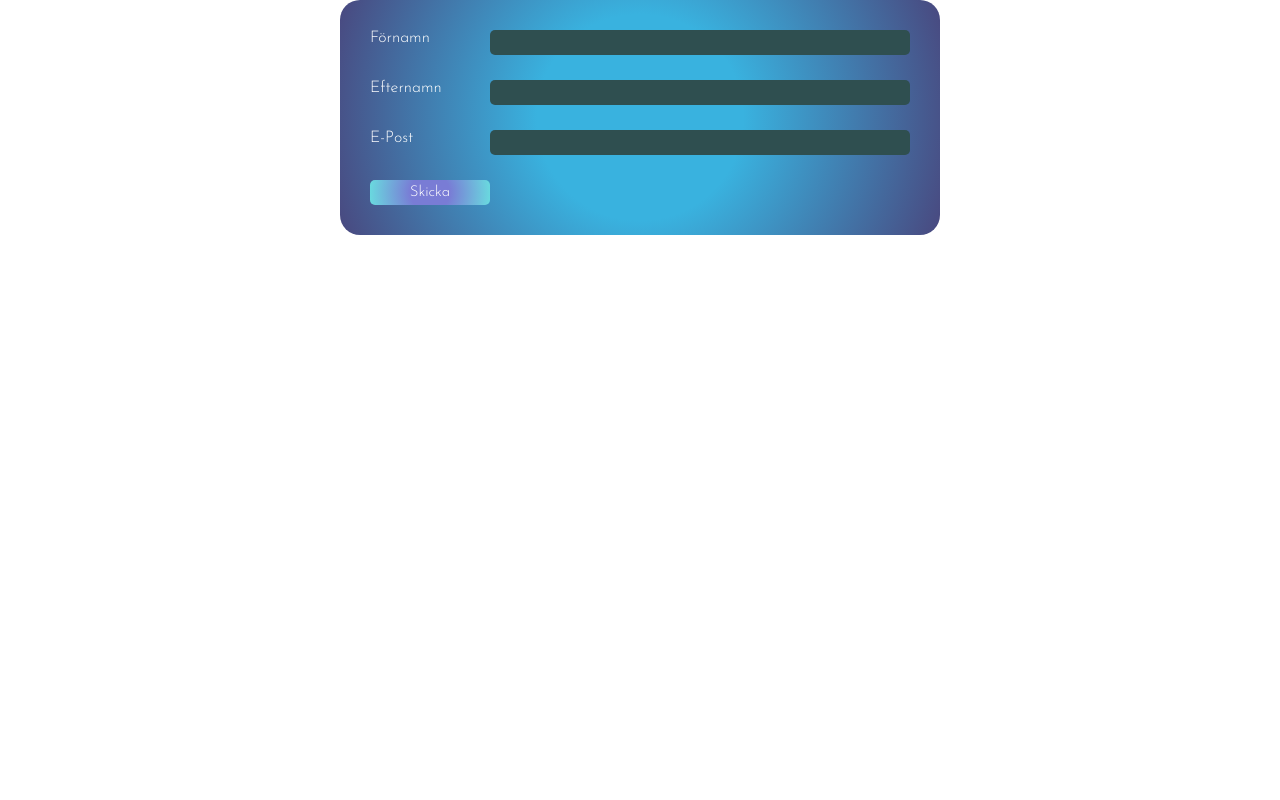
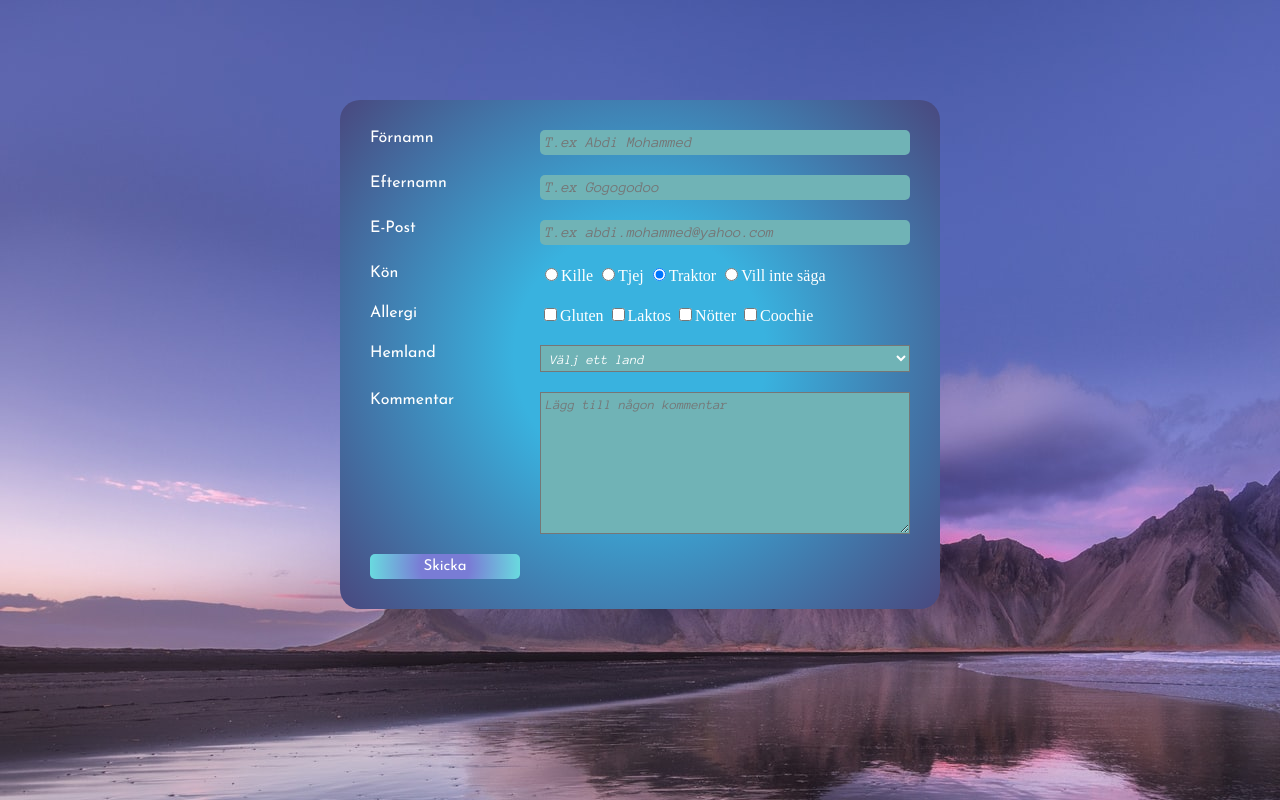
Before and after one commit to jacobwalla/EE19-ar2, a plain HTML site: page 6-formular/form/form.html in a window 1280 px wide. Drawn offline with Linux system fonts and the light colour scheme; a web font is replaced by a local one.

Commit message:
Övat radio, checkbox, select, textarea

```diff
--- a/6-formular/form/form.html
+++ b/6-formular/form/form.html
@@ -4,17 +4,48 @@
     <meta charset="utf-8">
     <meta name="viewport" content="width=device-width, initial-scale=1">
     <title>Enkelt Formulär</title>
-    <link href="https://fonts.googleapis.com/css2?family=Josefin+Sans:wght@300&family=Nova+Mono&display=swap" rel="stylesheet">
+    <link href="https://fonts.googleapis.com/css2?family=Anonymous+Pro:ital@1&family=Josefin+Sans&display=swap" rel="stylesheet">
     <link rel="stylesheet" href="style.css">
 </head>
 <body>
     <form action="">
         <label for="fnamn">Förnamn</label>
-        <input id="fnamn" type="text">
+        <input id="fnamn" type="text" placeholder="T.ex Abdi Mohammed">
         <label for="enamn">Efternamn</label>
-        <input id="enamn" type="text">
+        <input id="enamn" type="text" placeholder="T.ex Gogogodoo">
         <label for="epost">E-Post</label>
-        <input id="epost" type="email">
+        <input id="epost" type="email" placeholder="T.ex abdi.mohammed@yahoo.com">
+        <label for="kön">Kön</label>
+        <div>
+            <input type="radio" name="kön">Kille
+            <input type="radio" name="kön">Tjej
+            <input type="radio" name="kön" checked>Traktor
+            <input type="radio" name="kön">Vill inte säga
+        </div>
+        <label for="allergi">Allergi</label>
+        <div>
+            <input type="checkbox" name="allergi">Gluten
+            <input type="checkbox" name="allergi">Laktos
+            <input type="checkbox" name="allergi">Nötter
+            <input type="checkbox" name="allergi">Coochie
+        </div>
+        <label for="Hemland">Hemland</label>
+        <select name="Hemland">
+            <option value="0">Välj ett land</option>
+            <option value="1">Israel</option>
+            <option value="2">Nigeria</option>
+            <option value="3">Svergie</option>
+            <option value="4">Amerika</option>
+            <option value="5">Ryssland</option>
+            <option value="6">Sydafrika</option>
+            <option value="7">Elfbenskusten</option>
+            <option value="8">Afghanistan(rapist)</option>
+            <option value="9">Syrien</option>
+            <option value="10">Annat</option>
+        </select>
+
+        <label>Kommentar</label>
+        <textarea cols="30" rows="10" placeholder="Lägg till någon kommentar"></textarea>
         <button>Skicka</button>
     </form>
 </body>
--- a/6-formular/form/style.css
+++ b/6-formular/form/style.css
@@ -11,41 +11,67 @@ body, h1, h2, h3, h4, h5, h6, p, ul {
 }
 
 /* Formulärets utseende */
-body{
-
+body {
+    background: url(./bilder/luca-micheli-ruWkmt3nU58-unsplash.jpg);
 }
-form{
-    background: radial-gradient(circle, rgba(57,178,223,1) 32%, rgba(73,72,127,1) 100%);
-    margin: auto;
+form {
+    background: radial-gradient(circle, rgba(57, 178, 223, 1) 32%, rgba(73, 72, 127, 1) 100%);
+    margin: 100px auto;
     width: 600px;
     padding: 30px;
     border-radius: 20px;
+
+    /* Två kolumner */
     display: grid;
-    grid-template-columns: 120px auto;
+    grid-template-columns: 150px auto;
+    gap: 20px;
 }
-form label{
+form label {
     font-family: 'Josefin Sans', sans-serif;
     color: white;
 }
-form input{
-    font-family: 'Nova Mono', monospace;
-    margin-bottom: 25px;
+form input {
+    font-family: 'Anonymous Pro', monospace;
     padding: 5px;
-    background: rgb(47, 79, 80);
+    background: rgb(112, 179, 182);
     color: white;
     border: none;
     border-radius: 5px;
+    font-size: 15px;
 }
-form button{
+form input[type="radio"], form input[type="checkbox"] {
+    font-family: 'Anonymous Pro', monospace;
+    padding: 5px;
+    color: white;
+    border: none;
+    border-radius: 5px;
+    font-size: 15px;
+}
+div{
+    color: white;
+}
+form select {
+    font-family: 'Anonymous Pro', monospace;
+    padding: 5px;
+    background: rgb(112, 179, 182);
+    color: white;
+}
+form textarea {
+    font-family: 'Anonymous Pro', monospace;
+    padding: 5px;
+    background: rgb(112, 179, 182);
+    color: white;
+}
+form button {
     color: white;
     padding: 5px;
     border: none;
     border-radius: 5px;
     font-family: 'Josefin Sans', sans-serif;
     font-size: 15px;
-    background: radial-gradient(circle, rgba(121,124,213,1) 32%, rgba(105,219,223,1) 100%);
+    background: radial-gradient(circle, rgba(121, 124, 213, 1) 32%, rgba(105, 219, 223, 1) 100%);
 }
-form button:hover{
+form button:hover {
     color: white;
     padding: 5px;
     border: none;
@@ -55,7 +81,7 @@ form button:hover{
     background: radial-gradient(circle, rgb(65, 67, 114) 32%, rgb(71, 145, 148) 100%);
     box-shadow: 0 0 10px white;
 }
-form button:active{
+form button:active {
     color: white;
     padding: 5px;
     border: none;
```
Also changed, not shown: 6-formular/form/bilder/diego-ph-5LOhydOtTKU-unsplash.jpg (added), 6-formular/form/bilder/luca-micheli-ruWkmt3nU58-unsplash.jpg (added).
